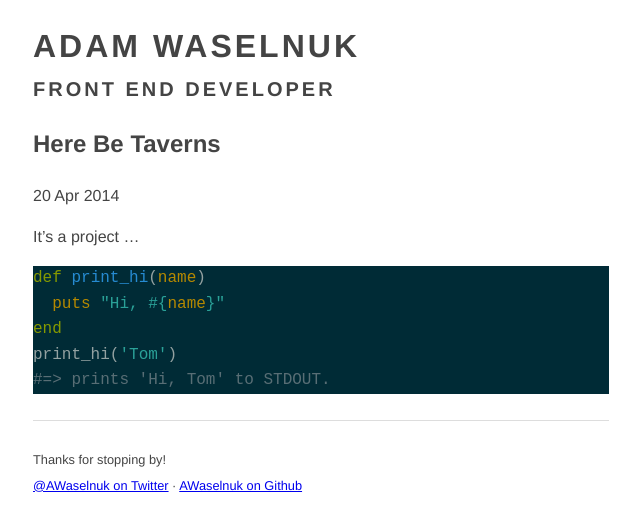
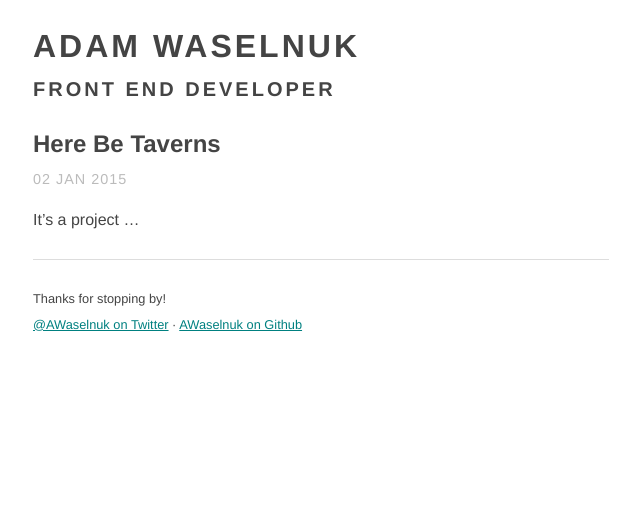
Before and after one commit to AWaselnuk/AWaselnuk.github.io, a Jekyll site: the page built from _projects/here-be-taverns.markdown, in a window 1280 px wide. Shown: the top 531 px of the page, without its empty margins (319-959 px from the left). Built offline with Jekyll 4.4.1, drawn with Linux system fonts in a browser that asks for light colours; Markdown is read by kramdown in place of the engine named in the settings.

Commit message:
Dynamic lists on front page. More styling.

```diff
--- a/_posts/2015-01-24-electronic-life.markdown
+++ b/_posts/2015-01-24-electronic-life.markdown
@@ -20,6 +20,7 @@
 
 Here is a short sample of some code from the exercise.
 
+<div>
 {% highlight javascript linenos %}
 //// Critter Class
 var directions = {
@@ -46,6 +47,7 @@
   return { type: "move", direction: this.direction };
 };
 {% endhighlight %}
+</div>
 
 There is quite a bit missing from this snippet but hopefully you can get a feel for the style of the code.
 Responsibilities are organized into "classes" (which are simply javascript functions with capitalized names).
--- a/_projects/some-project.markdown
+++ b/_projects/here-be-taverns.markdown
@@ -4,15 +4,7 @@
 live: http://www.herebetaverns.com
 cover: "http://38.media.tumblr.com/c1d54d06da841f3c943783e95c45073b/tumblr_nao0z4k3zO1qzw1qyo1_500.gif"
 excerpt: Find inspiration for your next story or role playing game! "Here Be Taverns" generates random fantasy taverns to suit your mood and your story's setting.
-date: 2014-04-20 09:11:03
+date: 2015-01-02 09:00:00
 ---
 
 It's a project ...
-
-{% highlight ruby %}
-def print_hi(name)
-  puts "Hi, #{name}"
-end
-print_hi('Tom')
-#=> prints 'Hi, Tom' to STDOUT.
-{% endhighlight %}
--- a/_scss/_buttons.scss
+++ b/_scss/_buttons.scss
@@ -8,6 +8,9 @@
   letter-spacing: 1px;
   font-size: 0.9em;
   font-weight: 600;
+  &:visited {
+    color: white;
+  }
   &:hover {
     cursor: pointer;
     background-color: darken($gray, 10%);
--- a/_scss/_variables.scss
+++ b/_scss/_variables.scss
@@ -60,5 +60,6 @@
 
 $black: #444;
 $light-gray: lighten($black, 60%);
+$white-gray: #eee;
 $gray: #BBBBBB;
 $dark-gray: #868686;
--- a/css/main.css
+++ b/css/main.css
@@ -504,6 +504,21 @@
   padding: 0;
   list-style: none; }
 
+/*******************************************************************************
+  CODE
+*******************************************************************************/
+p code {
+  padding: 0 0.25em;
+  background: #eee; }
+
+/*******************************************************************************
+  LINKS
+*******************************************************************************/
+a {
+  color: teal; }
+  a:visited {
+    color: #003334; }
+
 .btn {
   display: inline-block;
   padding: 0.5em 0.75em;
@@ -514,6 +529,8 @@
   letter-spacing: 1px;
   font-size: 0.9em;
   font-weight: 600; }
+  .btn:visited {
+    color: white; }
   .btn:hover {
     cursor: pointer;
     background-color: #a2a2a2;
@@ -577,6 +594,13 @@
     color: #fff;
     font-size: 12px;
     text-decoration: none; }
+
+.date {
+  margin-top: -1em;
+  color: #BBBBBB;
+  font-size: 0.9em;
+  text-transform: uppercase;
+  letter-spacing: 1px; }
 
 .layout-default .title a {
   color: #444; }
--- a/experiments.html
+++ b/experiments.html
@@ -13,7 +13,6 @@
 <div class="layout-mag-right">
   <main>
     <!-- Blog posts in the Experiments category -->
-    <h2>Experiments</h2>
     <ul class="posts list-reset">
       {% for post in site.categories.experiments %}
         <li class="post">
--- a/projects.html
+++ b/projects.html
@@ -21,7 +20,7 @@
             <img class="project-cover" src="{{ project.cover }}" alt="{{ project.title }}">
             <h3 class="project-title">{{ project.title }}</h3>
           </a>
-          <p><a href="{{ project.live }}">{{ project.live }}</a> | <span class="date">{{ project.date | date_to_string }}</span></p>
+          <p class="date">{{ project.date | date_to_string }}</p>
           <p class="project-excerpt">{{ project.excerpt }} <a class="read-more" href="{{ project.url }}">read more ...</a></p>
         </li>
       {% endfor %}
```
Also changed, not shown: other parts of projects.html (+0 -1 lines), _scss/_posts.scss (+8 -0 lines), _scss/_type.scss (+20 -0 lines), index.html (+8 -4 lines).
